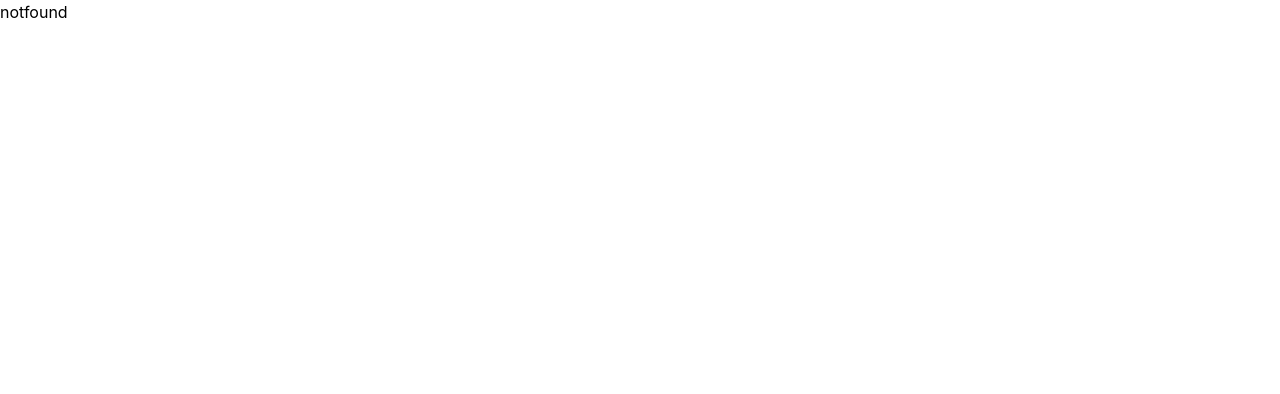
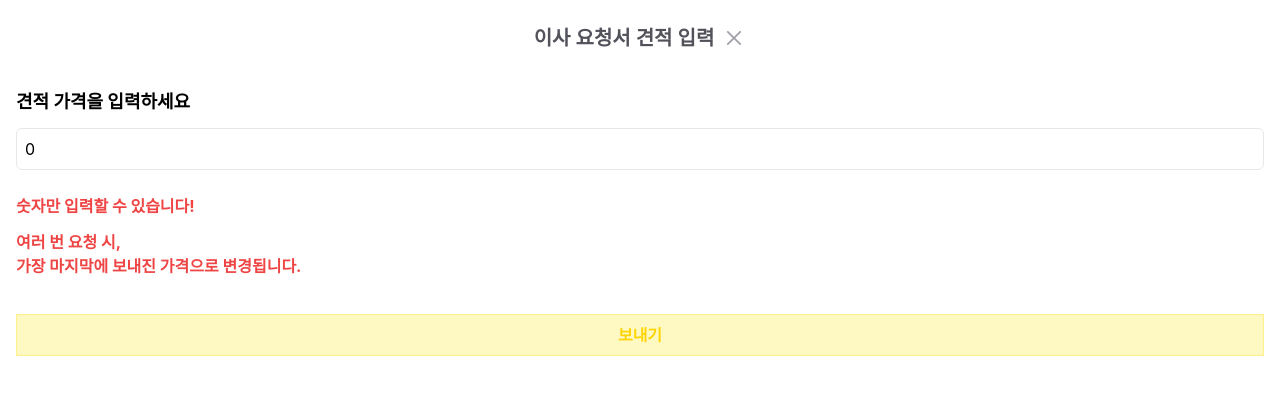
Before and after one commit to haejwo/haejwo-react-frontend, a React (Create React App) app: page /comment in a window 1280 px wide. Before the commit this address had no page. Shown: the top 394 px of the page. Built offline with nearby package versions, Linux system fonts and the light colour scheme; no server answers.

Commit message:
feat: Move price Send component

```diff
--- /dev/null
+++ b/src/api/MoveComment.jsx
@@ -0,0 +1,44 @@
+import React, { useState } from 'react';
+import axios from 'axios';
+import { useCookies } from 'react-cookie';
+import { useNavigate, Link } from 'react-router-dom';
+import { RxCross2 } from 'react-icons/rx';
+import InputText from '../components/InputText/InputText';
+
+export default function MoveComment({ pk, onClose }) {
+    const [cookies, setCookie] = useCookies(['token']);
+    const backURL = process.env.REACT_APP_BACK_BASE_URL;
+    const navigate = useNavigate()
+    const [amounts, setAmounts] = useState(0);
+
+    const CommentRes = async () => {
+        const token = cookies.token;
+        try {
+            const res = await axios.post(`${backURL}movequotes/${pk}/comments/`,
+            {"amount": amounts},
+            {
+              headers: {
+                'Authorization': `Bearer ${token}`
+              }
+            });
+            navigate('/list');
+        } catch (error) {
+        console.log(error);
+        }
+    };
+
+    return (
+        <div className='p-4'>
+            <div className='w-full p-2 mb-4 flex justify-center items-center'>
+                <p className='text-xl text-center text-zinc-600 font-semibold'>이사 요청서 {pk} 견적 입력</p>
+                <div onClick={onClose}><RxCross2 className='text-zinc-400 ml-2 text-2xl'/></div>
+            </div>
+            <div className='mb-5'>
+                <InputText title='견적 가격을 입력하세요' placeholder='숫자만 입력하세요' value={amounts} handleChange={(e) => setAmounts(e.target.value.replace(/\D/g, ''))}/>
+                <p className='text-red-500 mb-3 font-bold'>숫자만 입력할 수 있습니다!</p>
+                <p className='text-red-500 mb-3 font-bold'>여러 번 요청 시, <br/> 가장 마지막에 보내진 가격으로 변경됩니다.</p>
+            </div>
+            <button onClick={() => {onClose(); CommentRes();}} className='my-4 w-full py-2 font-semibold text-brand border border-yellow-200 bg-yellow-100'>보내기</button>
+        </div>
+    );
+}
--- a/src/components/Lists/MoveInfoList.jsx
+++ b/src/components/Lists/MoveInfoList.jsx
@@ -1,8 +1,11 @@
 import React, { useState } from 'react';
 import { FaTruck } from 'react-icons/fa';
 import { Link } from 'react-router-dom';
+import { useSelector } from 'react-redux';
+import MoveComment from '../../api/MoveComment';
 
 export default function MoveInfoList({ lists }) {
+    const userInfo = useSelector(state => state.user.user);
     const buttons = {}
     if (lists) {
         for (let i = 0; i < lists.length; i++ ) {
@@ -11,7 +14,10 @@ export default function MoveInfoList({ lists }) {
     }
     const [btns, setBtns] = useState(buttons);
     const [idx, setIdx] = useState(null);
+    const [commentBtns, setCommentBtns] = useState(buttons);
+    const [commentPK, setCommentPK] = useState(null);
     const [detailIdx, setDetailIdx] = useState(null);
+
     const handleOpenDetail = (idx) => {
         setBtns(prevBtns => ({ ...prevBtns, [idx]: true }));
         setIdx(idx);
@@ -19,6 +25,14 @@ export default function MoveInfoList({ lists }) {
     };
     const handleCloseDetail = (idx) => {
         setBtns(prevBtns => ({ ...prevBtns, [idx]: false }));
+    };
+
+    const handleOpenPK = (idx) => {
+        setCommentBtns(prevBtns => ({ ...prevBtns, [idx]: true }));
+        setCommentPK(idx);
+    };
+    const handleClosePK = (idx) => {
+        setCommentBtns(prevBtns => ({ ...prevBtns, [idx]: false }));
     };
 
     return (
@@ -35,9 +49,17 @@ export default function MoveInfoList({ lists }) {
                     <p className='text-lg text-zinc-600 font-semibold'>이사 요청서 {idx + 1}</p>
                     <p className='py-2 text-zinc-500 overflow-hidden whitespace-nowrap truncate w-full'>출발지 : {list.start_info.address["FullAddress"]}</p>
                     <p className='py-2 text-zinc-500 overflow-hidden whitespace-nowrap truncate w-full'>도착지 : {list.end_info.address["FullAddress"]}</p>
-                    <button onClick={() => handleOpenDetail(idx)} className='w-full text-center text-yellow-500 my-1 font-semibold'>상세보기</button>
+                    <div className='flex'>
+                        <button onClick={() => handleOpenDetail(idx)} className='w-full text-center text-yellow-500 my-1 font-semibold'>상세보기</button>
+                        {userInfo.role === 'CO' ? <button onClick={() => handleOpenPK(idx)} className='w-full text-center text-orange-500 my-1 font-semibold'>견적 보내기</button> : ''}
+                    </div>
                 </div>
             ))}
+            {commentBtns[commentPK] &&
+                <div className='w-full p-4 fixed overflow-y-scroll h-full top-0 left-0 bg-white'>
+                    <MoveComment pk={commentPK + 1} onClose={() => handleClosePK(commentPK)}/>
+                </div>
+            }
             {btns[idx] &&
                 <div className='w-full p-4 fixed overflow-y-scroll h-full top-0 left-0 bg-white'>
                     <p className='text-center p-4 font-bold text-xl'>이사 요청서 {idx + 1}</p>
--- a/src/index.js
+++ b/src/index.js
@@ -33,6 +33,7 @@ import F_DatePicker from './pages/Flowers/F_DatePicker';
 import F_Address from './pages/Flowers/F_Address';
 import F_Detail from './pages/Flowers/F_Detail';
 import F_Image from './pages/Flowers/F_Image';
+import MoveComment from './api/MoveComment';
 
 const root = ReactDOM.createRoot(document.getElementById('root'));
 const router = createBrowserRouter([
@@ -57,6 +58,7 @@ const router = createBrowserRouter([
       { path: '/luggage', element: <Luggage /> },
       { path: '/memo', element: <Memo /> },
       { path: '/roomimg', element: <RoomImage /> },
+      { path: '/comment', element: <MoveComment /> },
       { path: '/flower', element: <FlowerSelect /> },
       { path: '/flower/datepick', element: <F_DatePicker /> },
       { path: '/flower/address', element: <F_Address /> },
```
